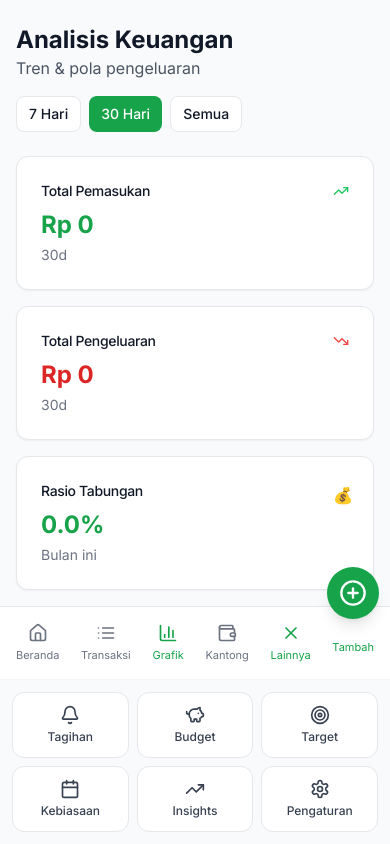
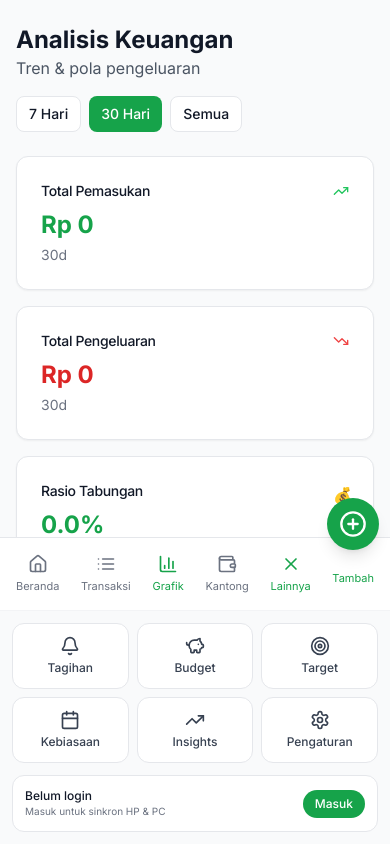
Before and after one commit to ridhozahrann/Duitku, a Next.js app: page /analytics in a window 390 px wide. Both pictures are taken after a click on the button "Lainnya". Shown: the top 844 px of the page. Built offline with nearby package versions, Linux system fonts and the light colour scheme; no server answers.

Commit message:
feat: nav bawah selalu ada + akun/logout di sheet Lainnya

```diff
--- a/app/(dashboard)/layout.tsx
+++ b/app/(dashboard)/layout.tsx
@@ -17,12 +17,12 @@ export default function DashboardLayout({ children }: DashboardLayoutProps) {
   return (
     <div className="h-full">
       {/* Desktop sidebar */}
-      <div className="hidden md:block">
+      <div className="hidden lg:block">
         <DesktopSidebar />
       </div>
 
       {/* Main content */}
-      <main className="md:ml-64 h-full">
+      <main className="lg:ml-64 h-full pb-20 lg:pb-0">
         <div className="max-w-7xl mx-auto px-4 sm:px-6 lg:px-8 h-full">
           {isSyncing && <div className="py-2 text-xs text-center text-gray-400">Menyinkronkan data...</div>}
           {isLoading ? (
@@ -35,8 +35,12 @@ export default function DashboardLayout({ children }: DashboardLayoutProps) {
         </div>
       </main>
 
-      {/* Mobile bottom navigation */}
+      {/* Navigation: fixed bar HP + sidebar desktop, selalu ada */}
       <div className="md:hidden">
+        <MobileBottomNav />
+      </div>
+      {/* Desktop juga butuh bottom bar biar selalu ada navigasi */}
+      <div className="hidden md:block lg:hidden">
         <MobileBottomNav />
       </div>
     </div>
--- a/components/layout/MobileBottomNav.tsx
+++ b/components/layout/MobileBottomNav.tsx
@@ -3,8 +3,9 @@
 import { useState } from 'react'
 import Link from 'next/link'
 import { usePathname } from 'next/navigation'
-import { Home, List, BarChart3, Wallet, PlusCircle, Menu, X, Bell, PiggyBank, Target, Calendar, TrendingUp, Settings } from 'lucide-react'
+import { Home, List, BarChart3, Wallet, PlusCircle, Menu, X, Bell, PiggyBank, Target, Calendar, TrendingUp, Settings, LogOut } from 'lucide-react'
 import TransactionDialog from '@/components/transactions/TransactionDialog'
+import { useAuth } from '@/components/AuthProvider'
 
 const mainItems = [
   { name: 'Beranda', href: '/', icon: Home },
@@ -26,6 +27,7 @@ export default function MobileBottomNav() {
   const pathname = usePathname()
   const [showTx, setShowTx] = useState(false)
   const [showMore, setShowMore] = useState(false)
+  const { user, signOut } = useAuth()
 
   return (
     <>
@@ -49,7 +51,8 @@ export default function MobileBottomNav() {
           </button>
         </div>
         {showMore && (
-          <div className="grid grid-cols-3 gap-2 p-3 border-t border-gray-100 dark:border-zinc-800 bg-gray-50 dark:bg-zinc-900/50">
+          <div className="border-t border-gray-100 dark:border-zinc-800 bg-gray-50 dark:bg-zinc-900/50">
+            <div className="grid grid-cols-3 gap-2 p-3">
               {moreItems.map(item => {
                 const Icon = item.icon
                 const active = pathname === item.href
@@ -60,6 +63,20 @@ export default function MobileBottomNav() {
                 )
               })}
             </div>
+            <div className="px-3 pb-3">
+              <div className="rounded-xl bg-white dark:bg-zinc-800 border border-gray-200 dark:border-zinc-700 p-3 flex items-center justify-between gap-3">
+                <div className="min-w-0">
+                  <div className="text-xs font-medium truncate">{user?.email ?? 'Belum login'}</div>
+                  <div className="text-[10px] text-gray-500">{user ? 'Akun' : 'Masuk untuk sinkron HP & PC'}</div>
+                </div>
+                {user ? (
+                  <button onClick={signOut} className="inline-flex items-center gap-1.5 text-xs font-medium text-red-600 border border-red-200 rounded-full px-3 py-1.5 hover:bg-red-50"><LogOut className="h-3.5 w-3.5" />Keluar</button>
+                ) : (
+                  <Link href="/login" onClick={() => setShowMore(false)} className="inline-flex items-center text-xs font-medium bg-primary-600 text-white rounded-full px-3 py-1.5">Masuk</Link>
+                )}
+              </div>
+            </div>
+          </div>
         )}
       </div>
       <div className="pb-20" />
```
Lines whose indentation alone changed are shown as unchanged.
